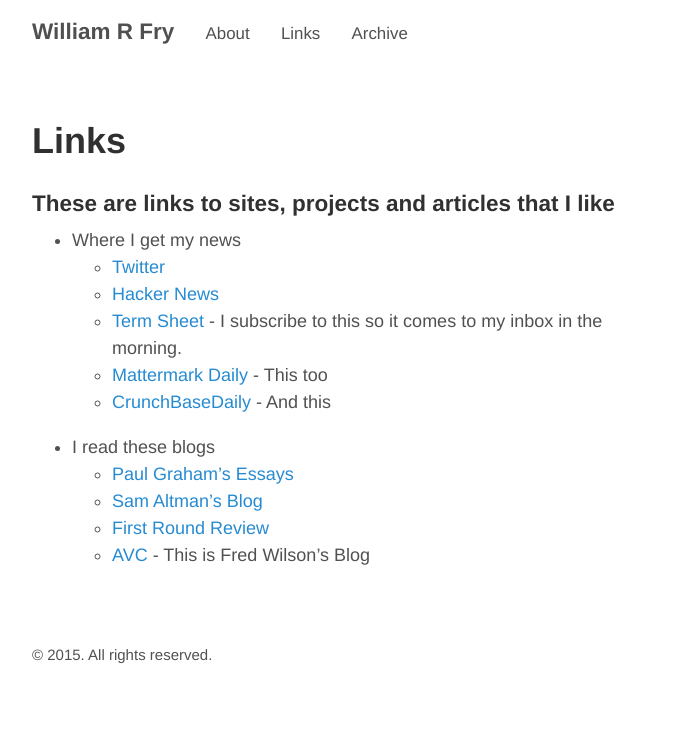
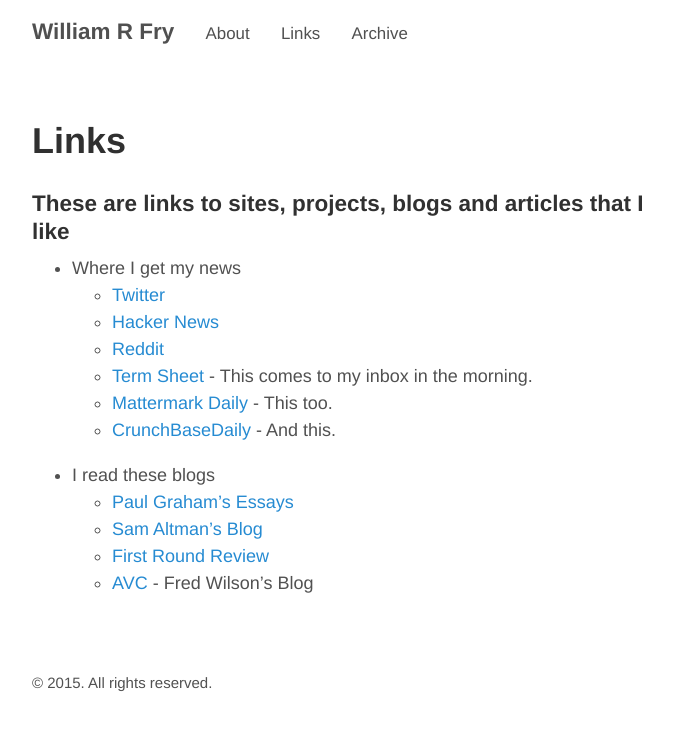
Before and after one commit to Audace/audace.github.io, a Jekyll site: the page built from links.md, in a window 1280 px wide. Shown: the top 730 px of the page, without its empty margins (293-966 px from the left). Built offline with Jekyll 4.4.1, drawn with Linux system fonts in a browser that asks for light colours.

Commit message:
Updated links page

```diff
--- a/links.md
+++ b/links.md
@@ -2,15 +2,16 @@
 layout: page
 title: Links
 ---
-###These are links to sites, projects and articles that I like
+###These are links to sites, projects, blogs and articles that I like
 - Where I get my news
   - [Twitter](http://twitter.com)
   - [Hacker News](https://news.ycombinator.com)
-  - [Term Sheet](http://fortune.com/tag/term-sheet/) - I subscribe to this so it comes to my inbox in the morning.
-  - [Mattermark Daily](https://mattermark.com/category/mattermark-daily/) - This too
-  - [CrunchBaseDaily](http://static.crunchbase.com/daily/content_twitter.html) - And this
+  - [Reddit](http://reddit.com)
+  - [Term Sheet](http://fortune.com/tag/term-sheet/) - This comes to my inbox in the morning.
+  - [Mattermark Daily](https://mattermark.com/category/mattermark-daily/) - This too.
+  - [CrunchBaseDaily](http://static.crunchbase.com/daily/content_twitter.html) - And this.
 - I read these blogs
   - [Paul Graham's Essays](http://paulgraham.com/articles.html)
   - [Sam Altman's Blog](http://blog.samaltman.com/)
   - [First Round Review](http://firstround.com/review/)
-  - [AVC](http://avc.com/) - This is Fred Wilson's Blog
+  - [AVC](http://avc.com/) - Fred Wilson's Blog
```
